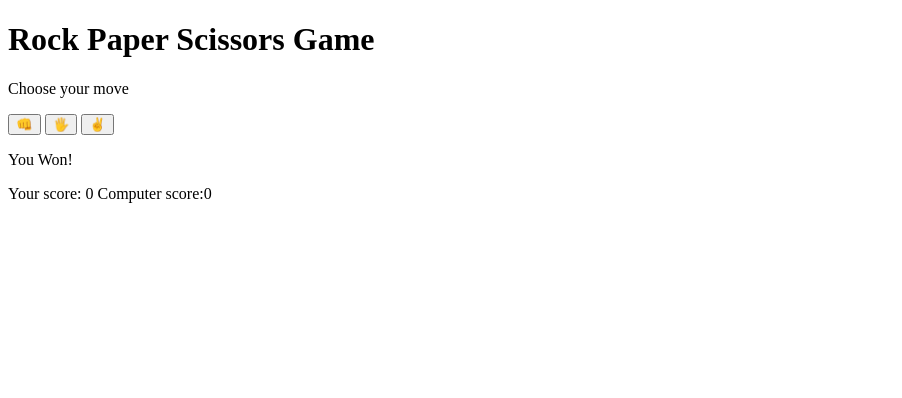
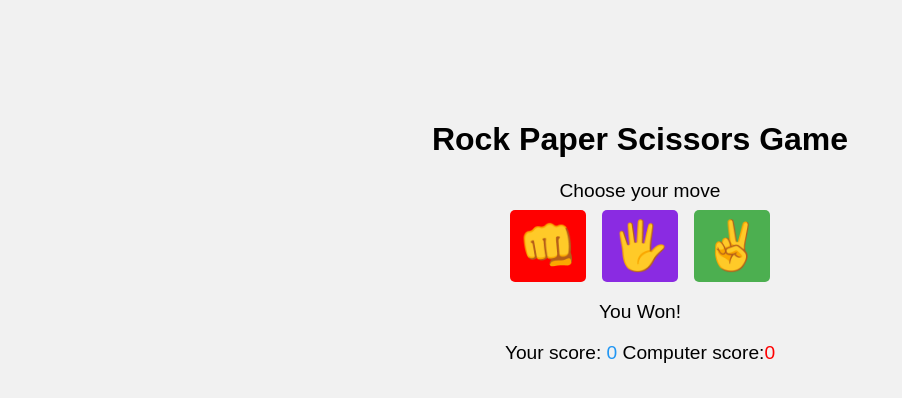
Before and after one commit to mahianyuallan/rock_paper_scissors_game, a plain HTML site: page index.html in a window 1280 px wide. Shown: the whole page, without its empty margins (0-902 px from the left). Drawn offline with Linux system fonts and the light colour scheme.

Commit message:
styling added

```diff
--- a/index.html
+++ b/index.html
@@ -4,6 +4,7 @@
     <meta charset="UTF-8">
     <meta name="viewport" content="width=device-width, initial-scale=1.0">
     <title>Rock Paper Scissors Game</title>
+    <link rel="stylesheet" href="style.css">
 </head>
 <body>
     <h1>Rock Paper Scissors Game</h1>
--- /dev/null
+++ b/style.css
@@ -0,0 +1,59 @@
+body{
+   background-color: #f1f1f1;
+   font-family: "Arial",sans-serif;
+   margin: 0;
+   padding: 0;
+}
+
+h1{
+    font-size: 2rem;
+    text-align: center;
+    padding-top: 100px;
+}
+
+p{
+    font-size:1.2rem;
+    text-align:center;
+    margin-bottom:.5rem;
+}
+
+.buttons{
+    display:flex;
+    justify-content:center;
+
+}
+
+button{
+    border: none;
+    font-size:3rem;
+    margin:0 .5rem;
+    padding:.5rem;
+    cursor:pointer;
+    background-color: blueviolet;
+    border-radius:5px;
+    transition: all .3s ease-in-out;
+}
+
+button:hover{
+    opacity:0.7;
+}
+
+#rock{
+    background-color:#ff0000;
+}
+
+#paper{
+    background: color #2196f3;;
+}
+
+#scissors{
+    background-color:#4caf50;
+}
+
+#user-score{
+    color:#2196f3;
+}
+
+#computer-score{
+    color:#ff0000;
+}
```
